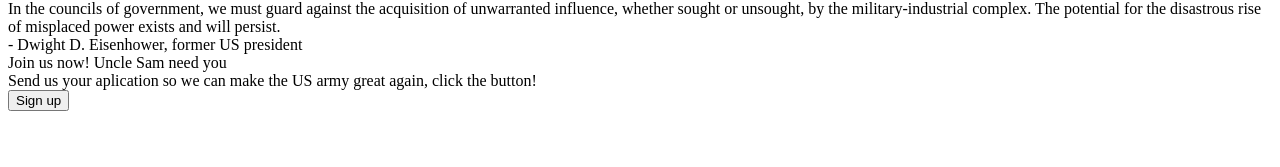
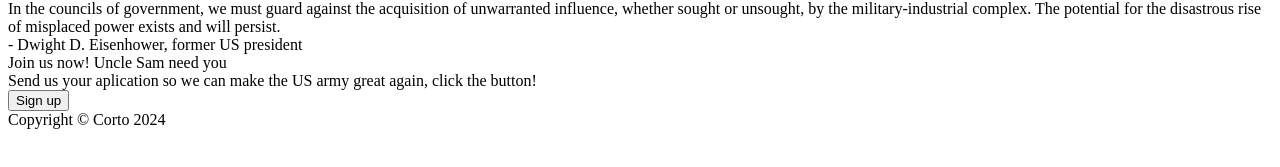
Before and after one commit to AlexGS00/Odin-Landing-Page, a plain HTML site: page index.html in a window 1280 px wide. Shown: the part 277-444 px from the top of the page. Drawn offline with Linux system fonts and the light colour scheme.

Commit message:
add footer section

```diff
--- a/index.html
+++ b/index.html
@@ -58,7 +58,7 @@
             <button>Sign up</button>
         </div>
         <div class="footer">
-
+            <div class="text">Copyright &copy Corto 2024</div>
         </div>
     </div>
 </body>
```
